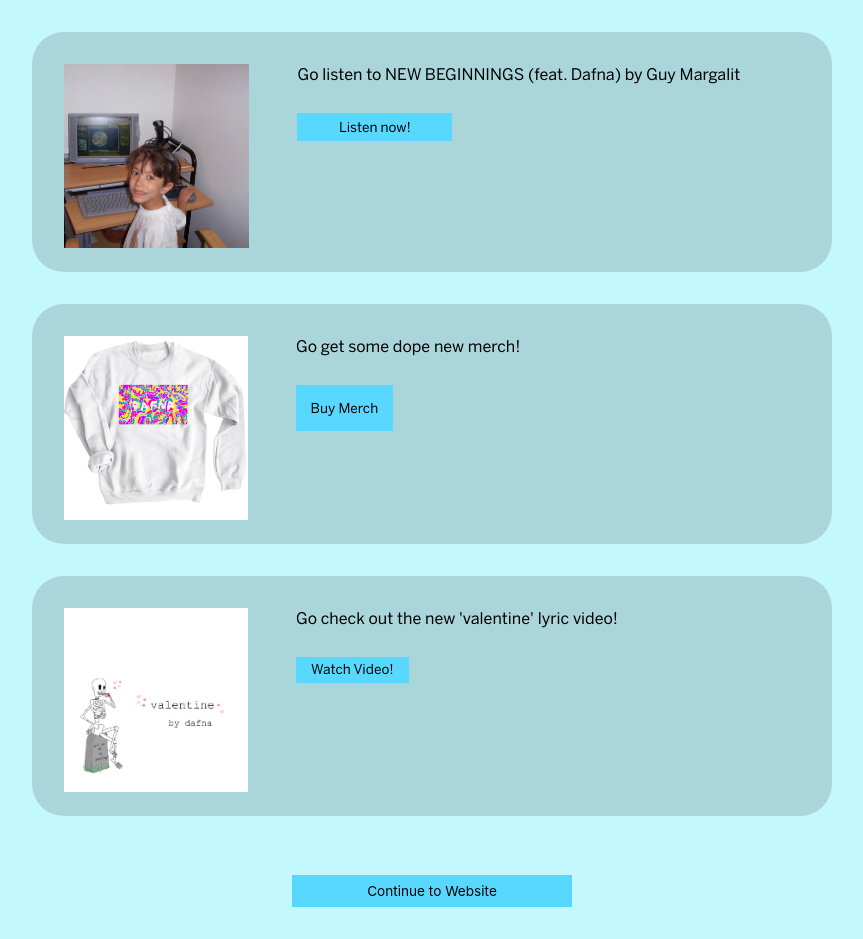
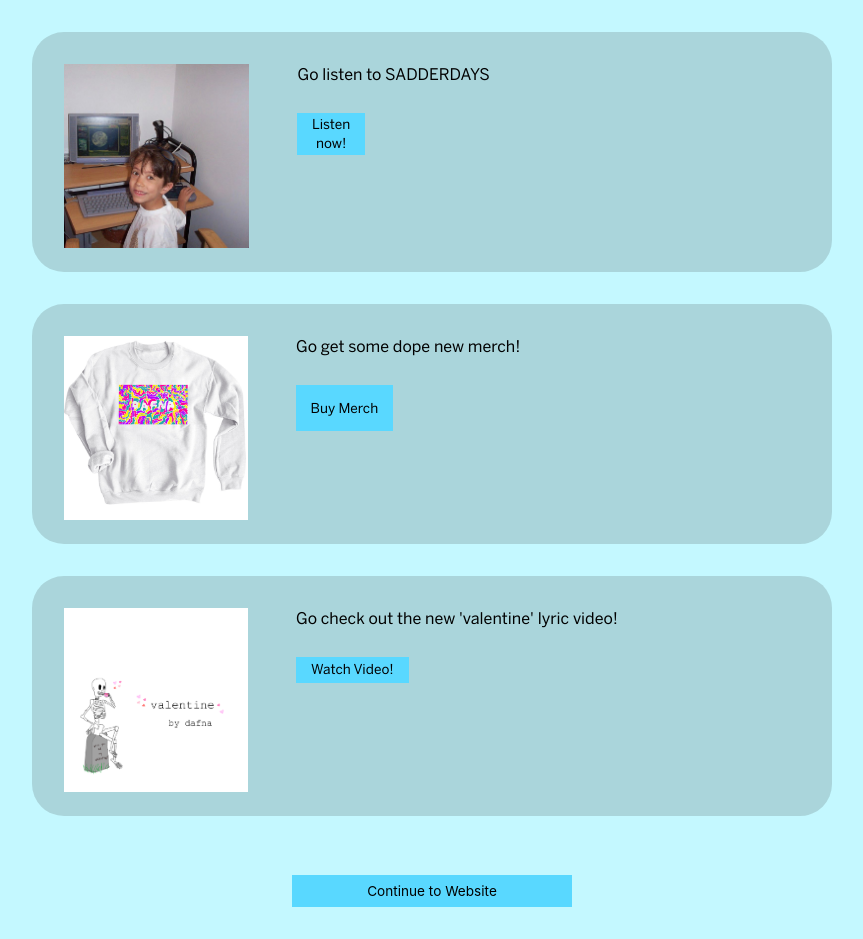
Before and after one commit to dafnamargalit/dafna, a React (Create React App) app: page / in a window 1280 px wide. Shown: the whole page, without its empty margins (208-1071 px from the left). Built offline with nearby package versions, Linux system fonts and the light colour scheme.

Commit message:
music change

```diff
--- a/src/components/Landing/Landing.js
+++ b/src/components/Landing/Landing.js
@@ -15,7 +15,7 @@ const Landing = () => {
             <div className="content">
                 <img className="resize" src={album} alt="album"></img>
                 <div className="landing-description">
-                Go listen to NEW BEGINNINGS (feat. Dafna) by Guy Margalit
+                Go listen to SADDERDAYS
                     <br></br>
                     <a className="landing-button" href="https://fanlink.to/SADDERDAYS">
                         Listen now!
@@ -65,7 +65,7 @@ const Landing = () => {
             <img className="mobile-resize" src={album} alt="album"></img>
                 <br></br>
                     <a className="mobile-button" href="https://fanlink.to/SADDERDAYS">
-                        Go listen to my new song with Guy Margalit!
+                        Go listen to SADDERDAYS
                     </a>
 
             </div>
```
